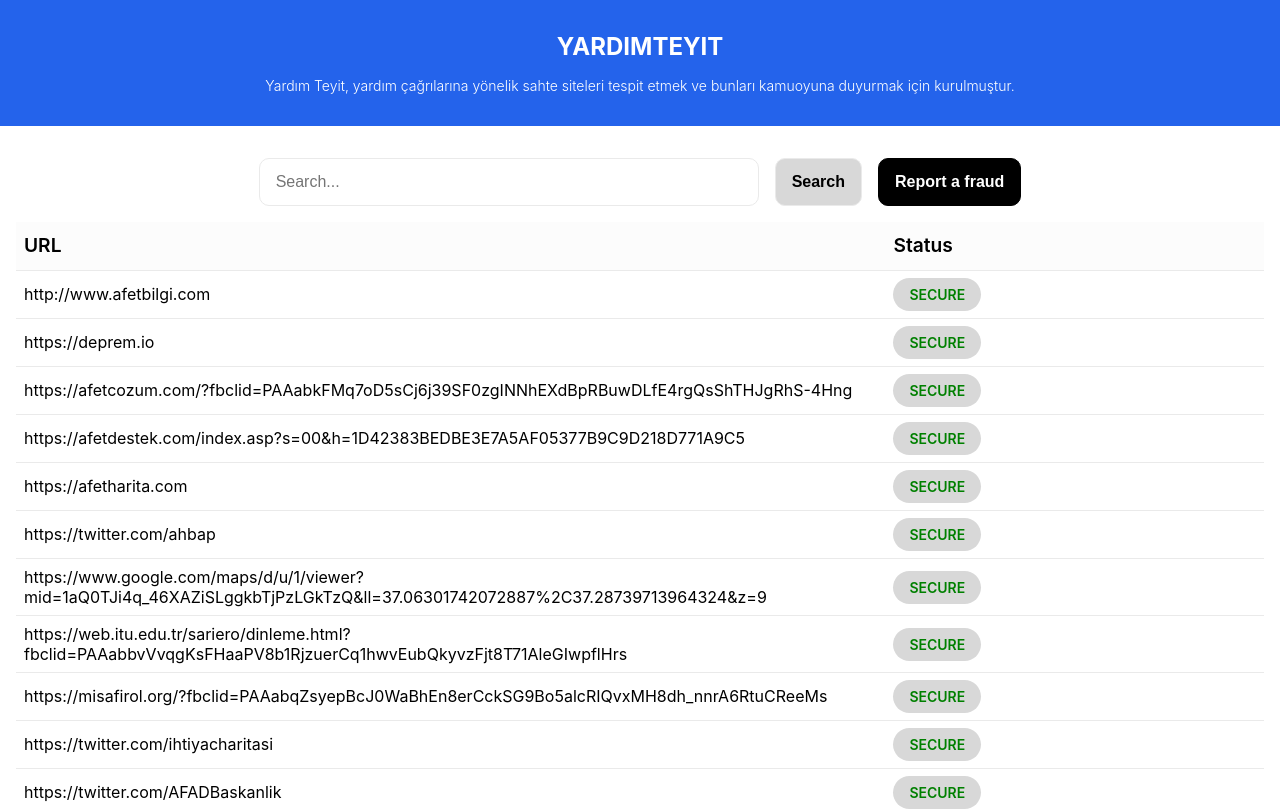
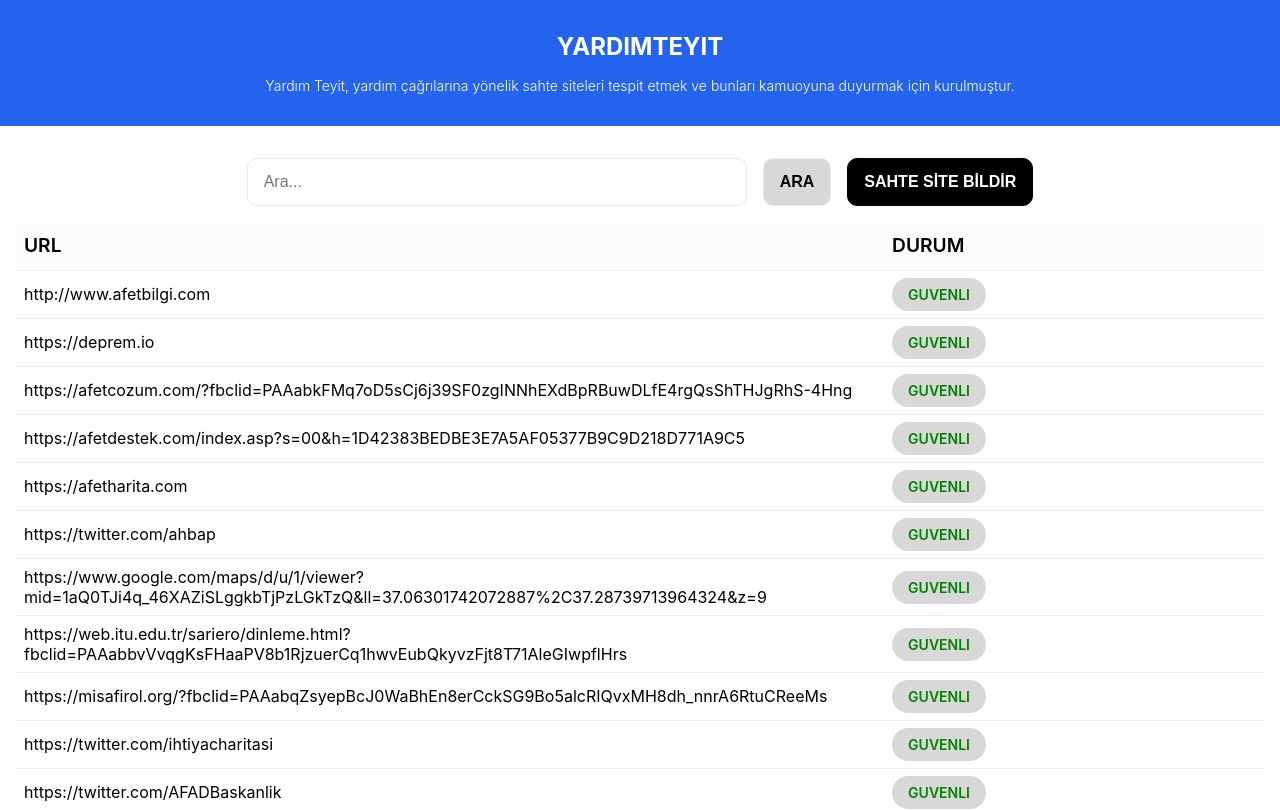
Before and after one commit to atakde/yardim-teyit, a Next.js app: page / in a window 1280 px wide. Shown: the top 811 px of the page. Built offline with nearby package versions, Linux system fonts and the light colour scheme.

Commit message:
translate

```diff
--- a/pages/index.js
+++ b/pages/index.js
@@ -4,6 +4,11 @@ import fsPromises from 'fs/promises';
 import path from 'path'
 import { useEffect, useState } from 'react';
 import { debounce } from '../helpers/utils';
+
+const trList = {
+  SECURE: 'GUVENLI',
+  FRAUD: 'SAHTE'
+};
 
 export default function Home(props) {
   const { data } = props;
@@ -44,11 +49,11 @@ export default function Home(props) {
         <main>
           <div className={styles['search-container']}>
             <div>
-              <input type='text' id='#search' placeholder='Search...' />
-              <button className={styles['search-btn']}>Search</button>
+              <input type='text' id='#search' placeholder='Ara...' />
+              <button className={styles['search-btn']}>ARA</button>
             </div>
             <div>
-              <button className={styles['report-fraud-btn']} onClick={handleReportFraud}>Report a fraud</button>
+              <button className={styles['report-fraud-btn']} onClick={handleReportFraud}>SAHTE SİTE BİLDİR</button>
             </div>
           </div>
           <div className={styles['table-container']}>
@@ -56,14 +61,14 @@ export default function Home(props) {
               <thead>
                 <tr>
                   <th>URL</th>
-                  <th>Status</th>
+                  <th>DURUM</th>
                 </tr>
               </thead>
               <tbody>
                 {tableData.map((item, index) => (
                   <tr key={index} className={item.status === 'FRAUD' ? 'fraud' : ''}>
                     <td><a href={item.status === "FRAUD" ? "#" : item.url} target='_blank'>{item.url}</a></td>
-                    <td><span className={item.status === 'FRAUD' ? styles.status + ' fraud' : styles.status + ' secure'}>{item.status}</span></td>
+                    <td><span className={item.status === 'FRAUD' ? styles.status + ' fraud' : styles.status + ' secure'}>{trList[item.status]}</span></td>
                   </tr>
                 ))}
               </tbody>
```
